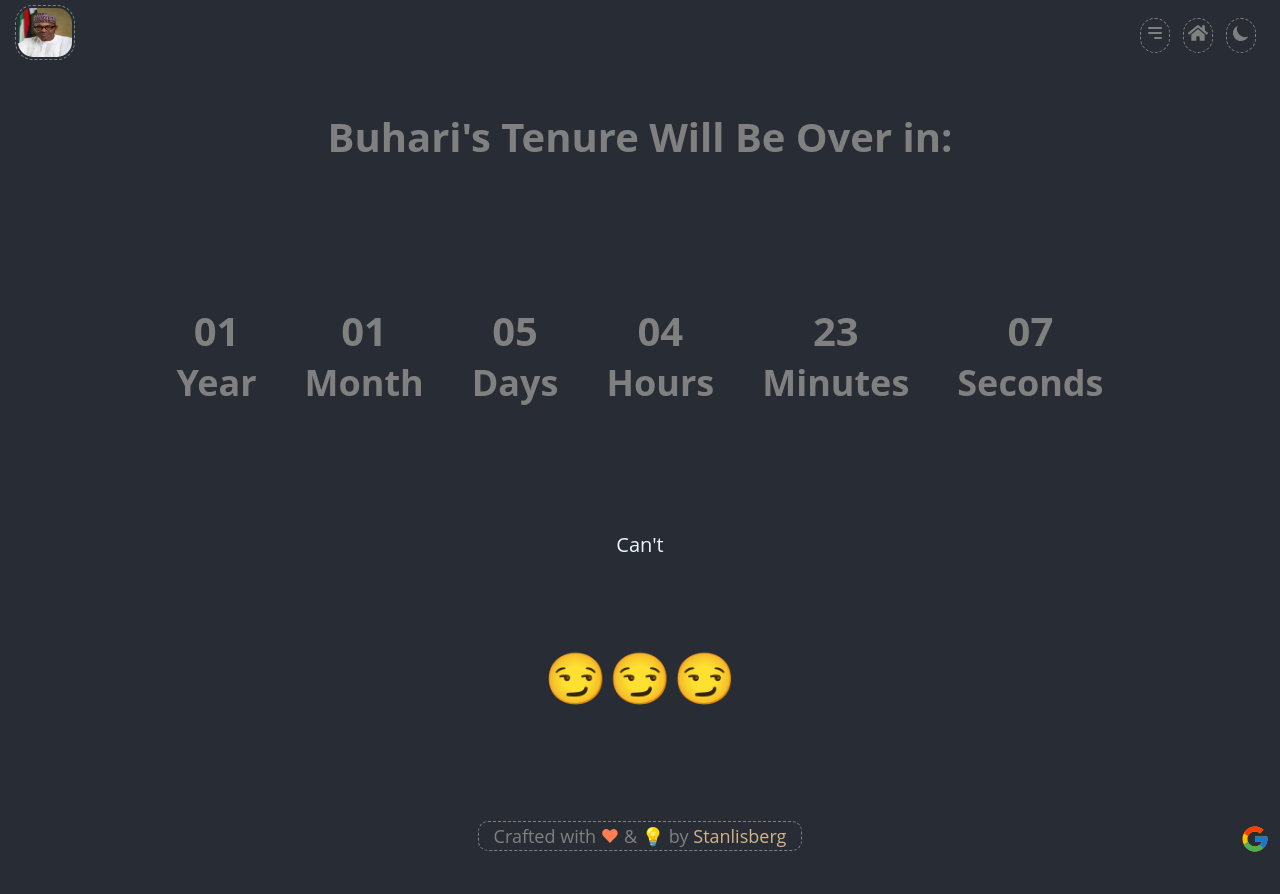
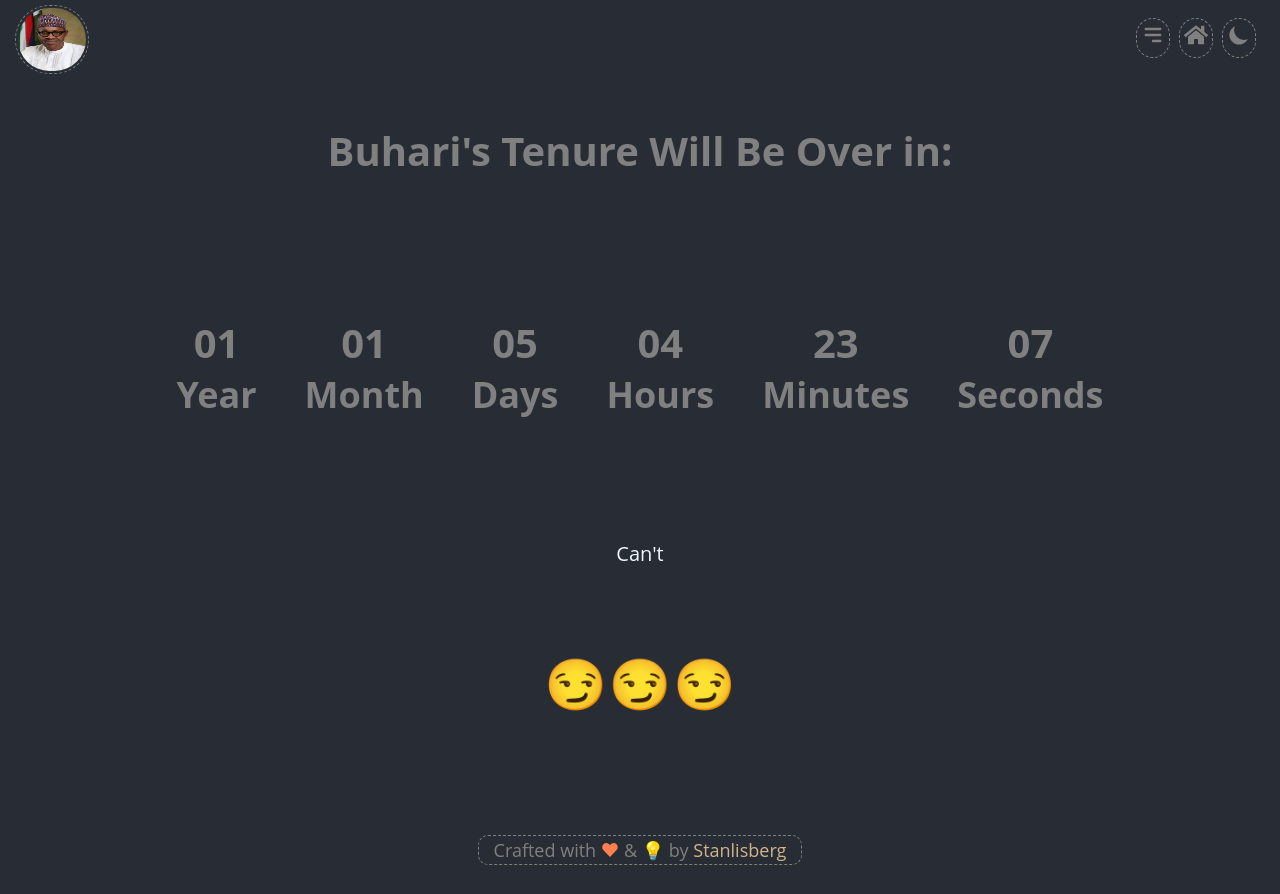
Before and after one commit to Stanlisberg/Buhari-Countdown, a React (Create React App) app: page / in a window 1280 px wide. Built offline with nearby package versions, Linux system fonts and the light colour scheme.

Commit message:
I removed the  google font and increased the remaining icon fonts.

```diff
--- a/src/components/Countdown.jsx
+++ b/src/components/Countdown.jsx
@@ -1,5 +1,4 @@
 import { useState, useEffect, useRef } from "react";
-import Google from "./Google";
 import { HiMenuAlt3 } from "react-icons/hi";
 import { HiMoon } from "react-icons/hi";
 import { FaHome } from "react-icons/fa";
@@ -136,13 +135,13 @@ function Countdown() {
 
   return (
     <>
-      <img ref={imageRef} className="image" src="/images/buhari.jpg" />
+      <img ref={imageRef} className="image" src="/images/buhari.jpg" alt="buhari"/>
       <button
         ref={moonRef}
         type="submit"
         style={{
           color: "grey",
-          fontSize: "20px",
+          fontSize: "24px",
           position: "absolute",
           top: "18px",
           right: "24px",
@@ -160,7 +159,7 @@ function Countdown() {
         ref={homeRef}
         style={{
           color: "grey",
-          fontSize: "20px",
+          fontSize: "24px",
           position: "absolute",
           top: "18px",
           right: "67px",
@@ -178,7 +177,7 @@ function Countdown() {
         ref={menuRef}
         style={{
           color: "grey",
-          fontSize: "20px",
+          fontSize: "24px",
           position: "absolute",
           top: "18px",
           right: "110px",
@@ -192,6 +191,7 @@ function Countdown() {
       >
         <HiMenuAlt3 />
       </button>
+
       {menu ? (
         <div className="menu">
           <span onClick={() => deleteIcon()} className="delete">
@@ -321,7 +321,7 @@ function Countdown() {
                 </div>
               </span>
               <span className="my-minute">
-                {minute == 1 ? myMinute : `${myMinute}s`}
+                {minute === 1 ? myMinute : `${myMinute}s`}
               </span>
             </div>
             <div className="time-container ">
@@ -378,7 +378,7 @@ function Countdown() {
               display: "flex",
               flexDirection: "row",
               border: "1px dashed grey",
-              marginTop: "25px",
+              marginTop: "35px",
               padding: "2px 15px",
               borderRadius: "10px",
             }}
@@ -388,10 +388,10 @@ function Countdown() {
               <a href="http://twitter.com/bubuTheCoder" target="_blank"> Stanlisberg
               </a>
             </p>
-            <Google />
           </footer>
         </div>
       </div>
+      {/* <Google /> */}
     </>
   );
 }
--- a/src/components/Google.jsx
+++ b/src/components/Google.jsx
@@ -6,8 +6,7 @@ function Google () {
         className='google'
         style={{
             position: 'absolute',
-            // bottom: '-90px',
-            right: '10px',
+            right: '1px',
             color: 'fff',
             cursor: 'pointer'
         }}><a href='http://www.google.com' target= '_blank'><FcGoogle size={30}/></a></div>
--- a/src/index.css
+++ b/src/index.css
@@ -24,10 +24,10 @@ div {
 }
 
 img {
-  height: 55px;
-  width: 60px;
+  height: 69px;
+  width: 74px;
   margin: 5px;
-  border-radius: 18px;
+  border-radius: 60px;
   padding: 2px;
   border: 1px dashed grey;
   margin-left: 15px;
@@ -36,8 +36,8 @@ img {
  .menu {
     color: grey;
     position: absolute;
-    right: 10px;
-    top: 58px;
+    right: 13px;
+    top: 63px;
     border: 1px dashed grey;
     width: 9rem;
     height: 50px;
@@ -46,10 +46,12 @@ img {
  }
  .delete {
     position: absolute;
-    right: -1px;
+    right: -93px;
     top: 1px;
     font-weight: 100px;
     color: coral;
+    height: 200px;
+    width: 200px
  }
 
 
```
